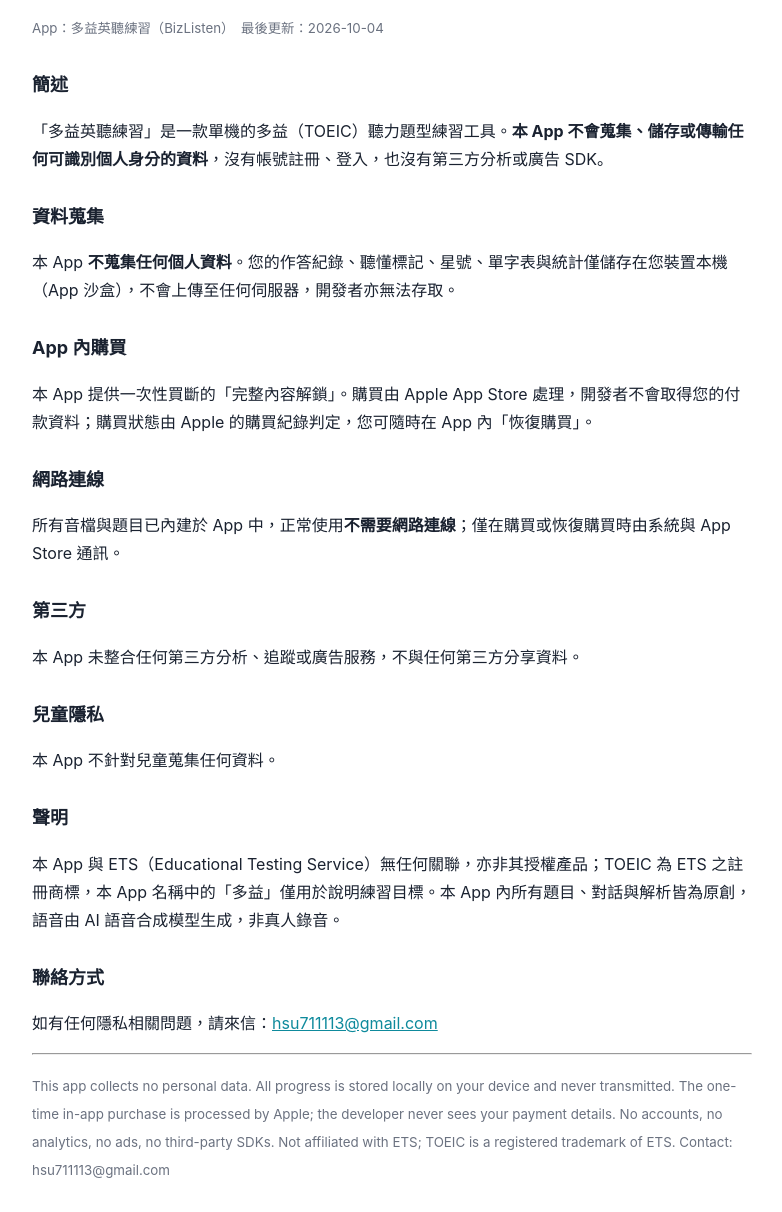
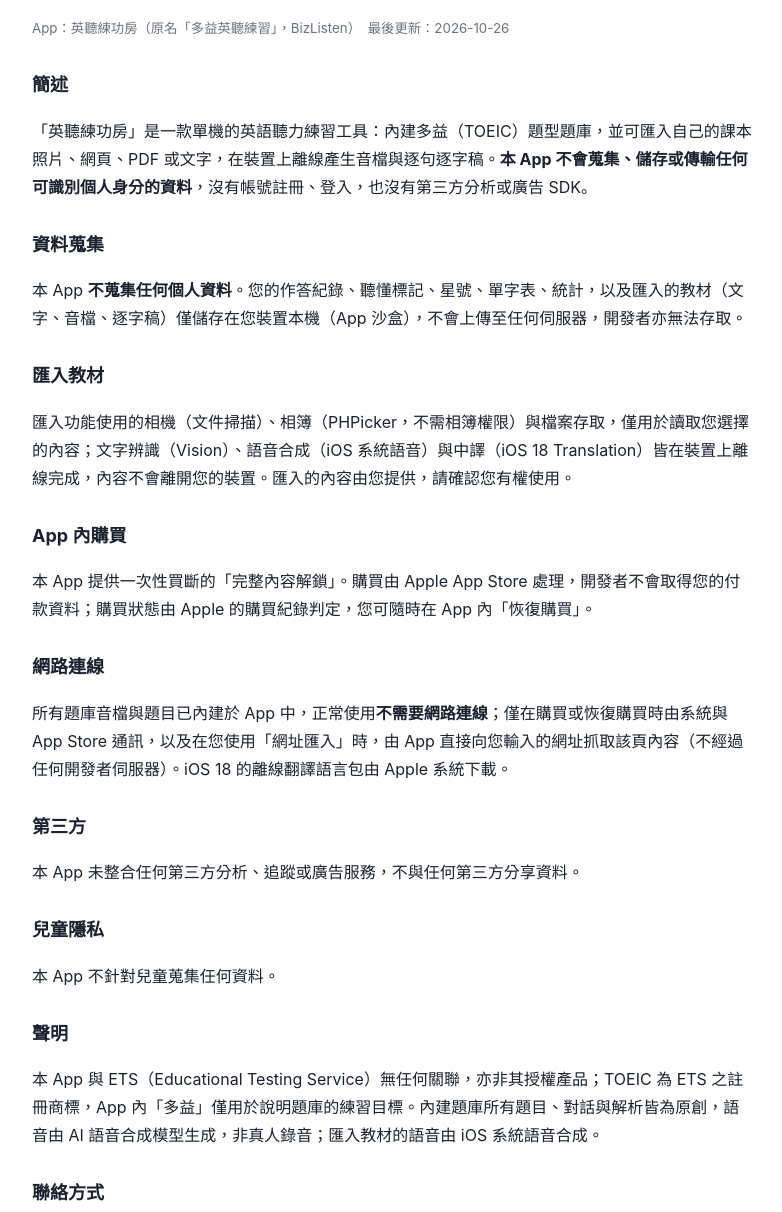
Before and after one commit to Hsu-chia-hao/bizlisten-privacy, a plain HTML site: page index.html in a window 1280 px wide. Shown: the part 85-1297 px from the top of the page, without its empty margins (248-1030 px from the left). Drawn offline with Linux system fonts and the light colour scheme.

Commit message:
v1.1 改名英聽練功房；加匯入教材的隱私說明與 FAQ

```diff
--- a/index.html
+++ b/index.html
@@ -1,26 +1,28 @@
 <!doctype html><html lang="zh-Hant"><head><meta charset="utf-8">
 <meta name="viewport" content="width=device-width,initial-scale=1">
-<title>多益英聽練習 · 隱私權政策</title>
+<title>英聽練功房 · 隱私權政策</title>
 <style>body{font-family:-apple-system,"PingFang TC",sans-serif;max-width:720px;margin:40px auto;padding:0 20px;line-height:1.75;color:#1a2230}h1{font-size:24px}h2{font-size:18px;margin-top:28px}small{color:#6b7280}a{color:#0e8a9c}</style>
 </head><body>
 <h1>隱私權政策 · Privacy Policy</h1>
-<small>App：多益英聽練習（BizListen）　最後更新：2026-10-04</small>
+<small>App：英聽練功房（原名「多益英聽練習」，BizListen）　最後更新：2026-10-26</small>
 <h2>簡述</h2>
-<p>「多益英聽練習」是一款單機的多益（TOEIC）聽力題型練習工具。<strong>本 App 不會蒐集、儲存或傳輸任何可識別個人身分的資料</strong>，沒有帳號註冊、登入，也沒有第三方分析或廣告 SDK。</p>
+<p>「英聽練功房」是一款單機的英語聽力練習工具：內建多益（TOEIC）題型題庫，並可匯入自己的課本照片、網頁、PDF 或文字，在裝置上離線產生音檔與逐句逐字稿。<strong>本 App 不會蒐集、儲存或傳輸任何可識別個人身分的資料</strong>，沒有帳號註冊、登入，也沒有第三方分析或廣告 SDK。</p>
 <h2>資料蒐集</h2>
-<p>本 App <strong>不蒐集任何個人資料</strong>。您的作答紀錄、聽懂標記、星號、單字表與統計僅儲存在您裝置本機（App 沙盒），不會上傳至任何伺服器，開發者亦無法存取。</p>
+<p>本 App <strong>不蒐集任何個人資料</strong>。您的作答紀錄、聽懂標記、星號、單字表、統計，以及匯入的教材（文字、音檔、逐字稿）僅儲存在您裝置本機（App 沙盒），不會上傳至任何伺服器，開發者亦無法存取。</p>
+<h2>匯入教材</h2>
+<p>匯入功能使用的相機（文件掃描）、相簿（PHPicker，不需相簿權限）與檔案存取，僅用於讀取您選擇的內容；文字辨識（Vision）、語音合成（iOS 系統語音）與中譯（iOS 18 Translation）皆在裝置上離線完成，內容不會離開您的裝置。匯入的內容由您提供，請確認您有權使用。</p>
 <h2>App 內購買</h2>
 <p>本 App 提供一次性買斷的「完整內容解鎖」。購買由 Apple App Store 處理，開發者不會取得您的付款資料；購買狀態由 Apple 的購買紀錄判定，您可隨時在 App 內「恢復購買」。</p>
 <h2>網路連線</h2>
-<p>所有音檔與題目已內建於 App 中，正常使用<strong>不需要網路連線</strong>；僅在購買或恢復購買時由系統與 App Store 通訊。</p>
+<p>所有題庫音檔與題目已內建於 App 中，正常使用<strong>不需要網路連線</strong>；僅在購買或恢復購買時由系統與 App Store 通訊，以及在您使用「網址匯入」時，由 App 直接向您輸入的網址抓取該頁內容（不經過任何開發者伺服器）。iOS 18 的離線翻譯語言包由 Apple 系統下載。</p>
 <h2>第三方</h2>
 <p>本 App 未整合任何第三方分析、追蹤或廣告服務，不與任何第三方分享資料。</p>
 <h2>兒童隱私</h2>
 <p>本 App 不針對兒童蒐集任何資料。</p>
 <h2>聲明</h2>
-<p>本 App 與 ETS（Educational Testing Service）無任何關聯，亦非其授權產品；TOEIC 為 ETS 之註冊商標，本 App 名稱中的「多益」僅用於說明練習目標。本 App 內所有題目、對話與解析皆為原創，語音由 AI 語音合成模型生成，非真人錄音。</p>
+<p>本 App 與 ETS（Educational Testing Service）無任何關聯，亦非其授權產品；TOEIC 為 ETS 之註冊商標，App 內「多益」僅用於說明題庫的練習目標。內建題庫所有題目、對話與解析皆為原創，語音由 AI 語音合成模型生成，非真人錄音；匯入教材的語音由 iOS 系統語音合成。</p>
 <h2>聯絡方式</h2>
 <p>如有任何隱私相關問題，請來信：<a href="mailto:hsu711113@gmail.com">hsu711113@gmail.com</a></p>
 <hr>
-<p><small>This app collects no personal data. All progress is stored locally on your device and never transmitted. The one-time in-app purchase is processed by Apple; the developer never sees your payment details. No accounts, no analytics, no ads, no third-party SDKs. Not affiliated with ETS; TOEIC is a registered trademark of ETS. Contact: hsu711113@gmail.com</small></p>
+<p><small>This app collects no personal data. All progress and any material you import (text, audio, transcripts) are stored locally on your device and never transmitted; OCR, speech synthesis and translation run on-device. The URL import fetches only the page you enter, directly from that site. The one-time in-app purchase is processed by Apple; the developer never sees your payment details. No accounts, no analytics, no ads, no third-party SDKs. Not affiliated with ETS; TOEIC is a registered trademark of ETS. Contact: hsu711113@gmail.com</small></p>
 </body></html>
```
Also changed, not shown: support.html (+6 -3 lines).
